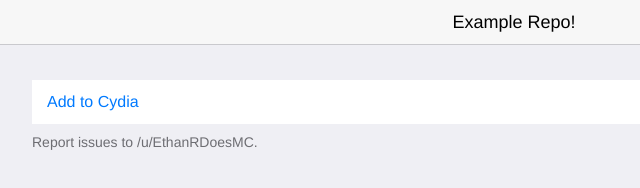
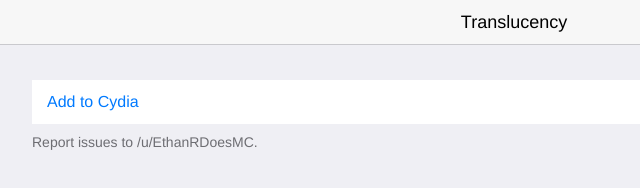
Before and after one commit to CydiaRepoArchiver/Translucency-Beta, a plain HTML site: page index.html in a window 1280 px wide. Shown: the full height of the page, 126-766 px from the left. Drawn offline with Linux system fonts and the light colour scheme.

Commit message:
Update index.html

```diff
--- a/index.html
+++ b/index.html
@@ -18,7 +18,7 @@
 
     <body class="depiction">
   <header>
-    <h1>Example Repo!</h1>
+    <h1>Translucency</h1>
   </header>
   <main id="content" role="main">
     <ul>
```
